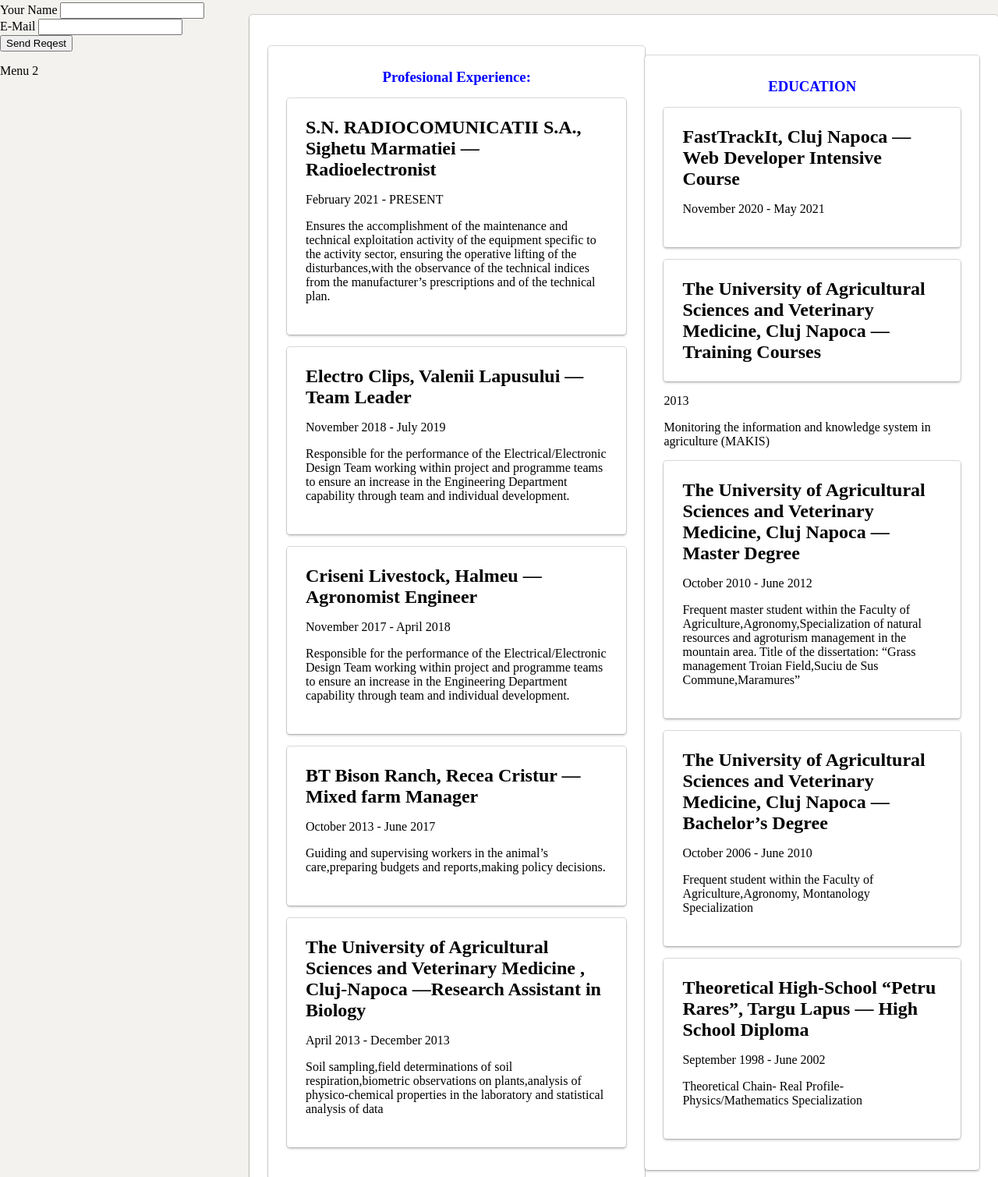
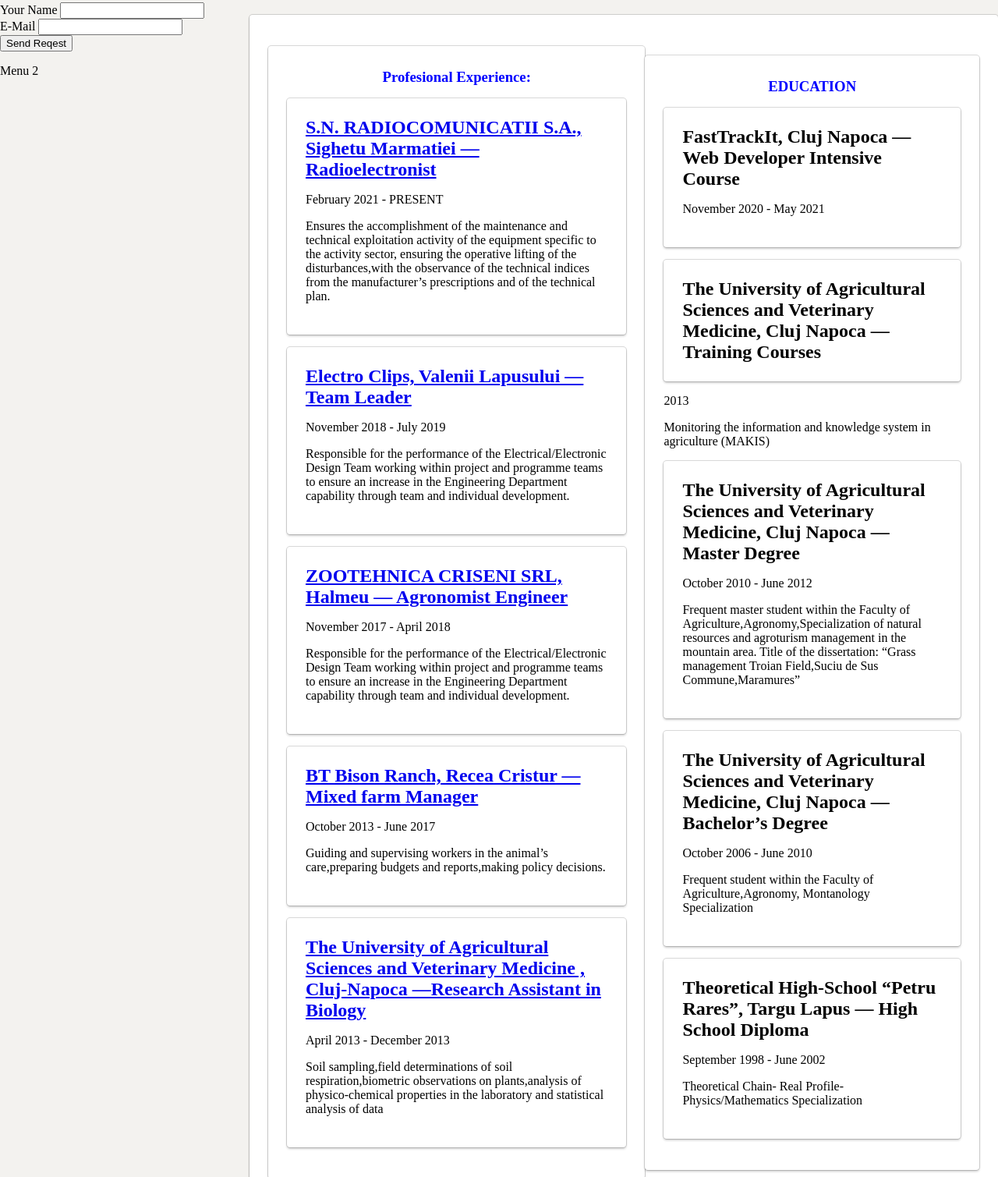
Before and after one commit to bogdanmuste/mustebogdan, a plain HTML site: page index.html in a window 1280 px wide. Shown: the part 165-1674 px from the top of the page at 78% size. Drawn offline with Linux system fonts and the light colour scheme.

Commit message:
home link add

```diff
--- a/index.html
+++ b/index.html
@@ -54,10 +54,11 @@
                 <section id="work">
                 <h1 id="exper">Profesional Experience:</h1>
                 <div id="radio" class="job">
-                    <h2>
-                        S.N. RADIOCOMUNICATII S.A., Sighetu Marmatiei —
+                    <a href="http://www.radiocom.ro/" target="_blank">
+                        <h2>S.N. RADIOCOMUNICATII S.A., Sighetu Marmatiei —
                             Radioelectronist
                         </h2>
+                    </a>
                     <p>February 2021 - PRESENT</p>
                     <p>
                         Ensures the accomplishment of the maintenance and technical
@@ -68,9 +69,11 @@
                     </p>
                 </div>
                 <div id="electro" class="job">
+                    <a href="https://www.listafirme.ro/electro-clip-map-srl-36662440/" target="_blank">
                          <h2>
                              Electro Clips, Valenii Lapusului — Team Leader
                         </h2>
+                    </a>
                     <p>November 2018 - July 2019</p>
                     <p>
                         Responsible for the performance of the Electrical/Electronic Design
@@ -80,9 +83,11 @@
                     </p>
                 </div>
                 <div id="criseni" class="job">
+                    <a href="https://www.romanian-companies.eu/zootehnica-criseni-srl-25356870/" target="_blank">
                          <h2>
-                        Criseni Livestock, Halmeu — Agronomist Engineer
+                             ZOOTEHNICA CRISENI SRL, Halmeu — Agronomist Engineer
                          </h2>
+                   </a>
                     <p>November 2017 - April 2018</p>
                     <p>
                         Responsible for the performance of the Electrical/Electronic Design
@@ -92,9 +97,11 @@
                     </p>
                 </div>
                 <div id="bison" class="job">
+                    <a href="https://btwildranch.com/" target="_blank">
                         <h2>
                             BT Bison Ranch, Recea Cristur —Mixed farm Manager
                         </h2>
+                    </a>
                     <p>October 2013 - June 2017</p>
                     <p>
                         Guiding and supervising workers in the animal’s care,preparing budgets
@@ -102,10 +109,12 @@
                     </p>
                 </div>
                 <div id="asistent" class="job">
+                    <a href="https://www.usamvcluj.ro/files/teze/2015/sfechis.pdf" target="_blank">
                         <h2>
                             The University of Agricultural Sciences and Veterinary
                             Medicine , Cluj-Napoca —Research Assistant in Biology
                         </h2>
+                    </a>
                     <p> April 2013 - December 2013</p>
                     <p>
                         Soil sampling,field determinations of soil respiration,biometric
```
Lines whose indentation alone changed are shown as unchanged.
